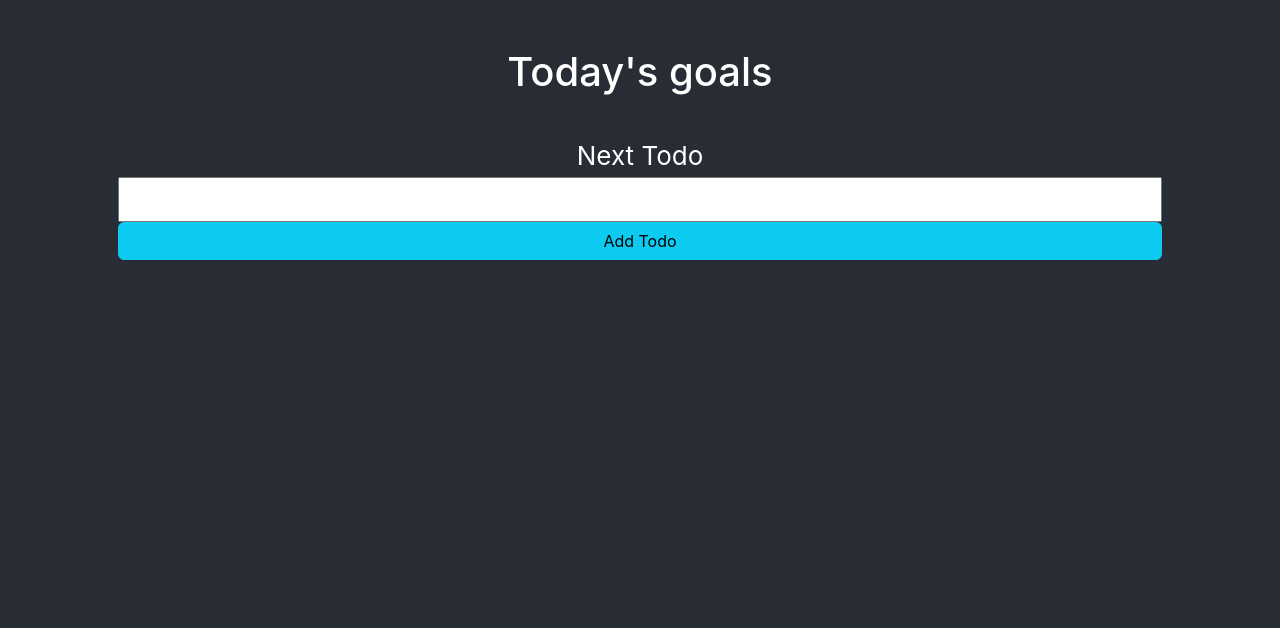
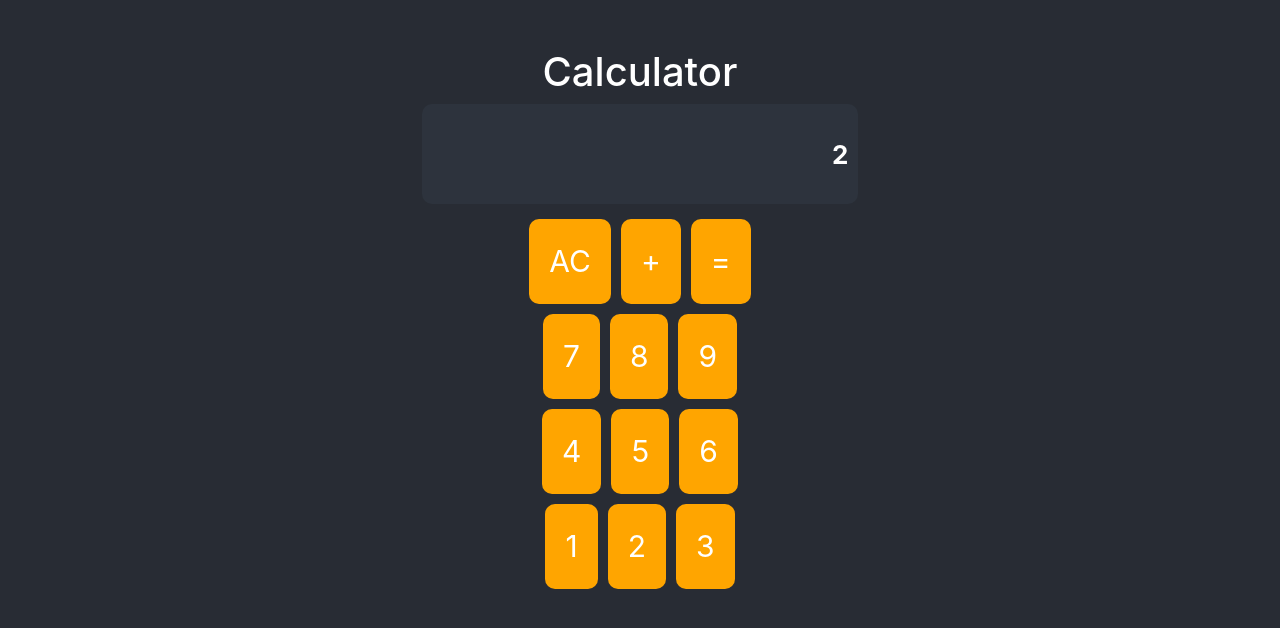
Before and after one commit to Ziva1011/small_projects, a React (Create React App) app: page / in a window 1280 px wide. Shown: the top 628 px of the page. Built offline with nearby package versions, Linux system fonts and the light colour scheme; the HTML template or start-up script is replaced by a standard one.

Commit message:
calculator only add

```diff
--- a/src/App.css
+++ b/src/App.css
@@ -27,104 +27,41 @@
   color: #61dafb;
 }
 
-@keyframes App-logo-spin {
-  from {
-    transform: rotate(0deg);
-  }
-  to {
-    transform: rotate(360deg);
-  }
+
+.screen{
+  height: 100px;
+  width: 100%;
+  margin-bottom: 10px;
+  padding: 0 10px;
+  background-color: #4357692d;
+  border-radius: 10px;
+  display: flex;
+  align-items: center;
+  justify-content: flex-end;
+  color: white;
+  font-weight: bold;
+  box-sizing: border-box;
+  max-width: 40%;
+  margin-left: auto;
+  margin-right: auto;
 }
 
-.form-todo{
-  display: flex;
-  flex-direction: column;
+.calculator-button{
+  padding:20px;
+  border-radius: 10px;
+  margin:5px;
+  font-size: 30px;
+  color: white;
+  background-color: orange;
+  border: none
+}
+
+.calculator-button:hover{
+  background-color: rgb(196, 127, 0);
 
 }
 
-.form-row{
-  display: flex;
-  flex-direction: column;
-  gap: 0.1rem;
+.button-row{
+  display:flex;
+  justify-content: center;
 }
-
-.list{
-  list-style: none;
-}
-
-.list li{
-  padding: 15px
-}
-
-
-input[type="checkbox"]{
-  cursor: pointer;
-  margin-right: 10px;
-}
-
-.checkmark {
-  position: absolute;
-  top: 0;
-  left: 0;
-  height: 25px;
-  width: 25px;
-  background-color: #eee;
-  border-radius: 50%;
-}
-
-.checkbox-wrapper{
-  display: block;
-  position: relative;
-  padding-left: 35px;
-  margin-bottom: 12px;
-  cursor: pointer;
-  font-size: 22px;
-}
-
-
-/* On mouse-over, add a grey background color */
-.checkbox-wrapper:hover input ~ .checkmark {
-  background-color: #ccc;
-}
-
-/* When the checkbox is checked, add a blue background */
-.checkbox-wrapper input:checked ~ .checkmark {
-  background-color: #2196F3;
-}
-
-/* Create the checkmark/indicator (hidden when not checked) */
-.checkmark:after {
-  content: "";
-  position: absolute;
-  display: none;
-}
-
-/* Show the checkmark when checked */
-.checkbox-wrapper input:checked ~ .checkmark:after {
-  display: block;
-}
-
-.list li:has(input:checked) label {
-  color: hsl(200, 20%, 40%);
-}
-
-/* Style the checkmark/indicator */
-.checkbox-wrapper .checkmark:after {
-  left: 9px;
-  top: 5px;
-  width: 5px;
-  height: 10px;
-  border: solid white;
-  border-width: 0 3px 3px 0;
-  -webkit-transform: rotate(45deg);
-  -ms-transform: rotate(45deg);
-  transform: rotate(45deg);
-}
-
-.checkbox-wrapper input {
-  position: absolute;
-  opacity: 0;
-  cursor: pointer;
-  height: 0;
-  width: 0;
-}
--- a/src/App.jsx
+++ b/src/App.jsx
@@ -1,46 +1,24 @@
 
 import './App.css';
 import {useState} from "react"
-import { TodoList } from "./TodoList";
-import { TodoForm } from "./TodoForm";
+import { Display } from "./Display";
+import { ButtonPanel } from "./ButtonPanel";
 
 
 function App() {
-  const [todos, setTodos] = useState([]);
+  const [total, setTotal] = useState(2);
 
-
-  const onAdd = (input) =>{
-    setTodos(currentTodos =>{
-    return [...currentTodos, {id: crypto.randomUUID(), title: input, completed: false}]
-    })
-}
-
-  const deleteTodo=(id) =>{
-    setTodos(currentTodos => {
-      return currentTodos.filter(todo => todo.id !== id)
-    })
-  }
-
-  function toggleTodo(id, completed) {
-    setTodos(currentTodos => {
-      return currentTodos.map(todo => {
-        if (todo.id === id) {
-          return { ...todo, completed }
-        }
-
-        return todo
-      })
-    })
+  const onClick = (input) =>{
+    return console.log("clicked")
   }
 
   return (
     <>
     <div className="App App-header ">
       <div className="p-4 container">
-        <h1 className="mt-4">Today's goals</h1>
-        <TodoList todos={todos} toggleTodo={toggleTodo} deleteTodo={deleteTodo}/>
-        <TodoForm onAdd={onAdd}/>
-
+        <h1 className="mt-4">Calculator</h1>
+          <Display total={total}></Display>
+          <ButtonPanel total={total} setTotal={setTotal}></ButtonPanel>
       </div>
     </div>
 
--- /dev/null
+++ b/src/Button.jsx
@@ -0,0 +1,14 @@
+import React from 'react'
+import {faTrash} from '@fortawesome/free-solid-svg-icons'
+import { FontAwesomeIcon } from '@fortawesome/react-fontawesome'
+
+export function Button({name, onClick}) {
+    return (
+       <>
+        <div >
+            <button  className="calculator-button" value={name} onClick={(e)=> onClick(e.target.value)}>{name} </button>
+        </div>
+       </>
+
+    )
+}
--- /dev/null
+++ b/src/ButtonPanel.jsx
@@ -0,0 +1,64 @@
+import React from 'react'
+import {useState} from "react"
+import {Button} from "./Button"
+
+export function ButtonPanel({setTotal,total}) {
+
+    const [digits, setDigits] = useState([]);
+    const [operation, setOperation] = useState("");
+
+    const setClear=()=>{
+      setTotal(0)
+      setDigits([])
+    }
+
+    const onAdd=()=>{
+      setOperation("+")
+    }
+
+    const onEqual=()=>{
+      console.log(digits)
+      let sum=total
+      if (digits.length!=1){
+        sum=0
+      }
+      if(operation=="+"){
+        digits.map(digit=>{
+          sum+=digit
+        })
+      }
+      setTotal(sum)
+      setDigits([])
+      setOperation("")
+    }
+
+    const setNumber=(number)=>{
+      setDigits(currentDigits=>{
+        return [...currentDigits, Number(number)]})
+    }
+
+    return (
+    <div >
+      <div className="button-row">
+        <Button name="AC" onClick={setClear}></Button>
+        <Button name="+" onClick={onAdd}></Button>
+        <Button name="=" onClick={onEqual}></Button>
+      </div>
+      <div className="button-row" >
+        <Button name="7" onClick={setNumber}></Button>
+        <Button name="8" onClick={setNumber}></Button>
+        <Button name="9" onClick={setNumber}></Button>
+      </div>
+      <div className="button-row">
+        <Button name="4" onClick={setNumber}></Button>
+        <Button name="5" onClick={setNumber}></Button>
+        <Button name="6" onClick={setNumber}></Button>
+      </div>
+      <div className="button-row">
+        <Button name="1" onClick={setNumber}></Button>
+        <Button name="2" onClick={setNumber}></Button>
+        <Button name="3" onClick={setNumber}></Button>
+      </div>
+    </div>
+    )
+}
--- /dev/null
+++ b/src/Display.jsx
@@ -0,0 +1,10 @@
+import React from 'react'
+
+export function Display({total}) {
+    return (
+       <>
+       <div className="screen">{total}</div>
+       </>
+
+    )
+}
--- a/src/TodoForm.jsx
+++ /dev/null
@@ -1,27 +0,0 @@
-import React from 'react'
-import {useState} from "react"
-
-export function TodoForm({onAdd}) {
-    const [input,setInput]= useState("");
-
-    const onSubmit = (e) =>{
-        e.preventDefault()
-
-        onAdd(input)
-        setInput("")
-    }
-
-    const onChange = (e)=>{
-        setInput(e.target.value)
-    }
-
-    return (
-    <form className="form-todo p-4" onSubmit={onSubmit}>
-        <div className="form-row">
-          <label htmlFor="item">Next Todo</label>
-          <input id="item" type="text" onChange={onChange} value={input}></input>
-        </div>
-        <button type="button" className="btn btn-info" >Add Todo</button>
-      </form>
-    )
-}
--- a/src/TodoItem.jsx
+++ /dev/null
@@ -1,23 +0,0 @@
-import React from 'react'
-import {faTrash} from '@fortawesome/free-solid-svg-icons'
-import { FontAwesomeIcon } from '@fortawesome/react-fontawesome'
-
-export function TodoItem({todo, toggleTodo, deleteTodo}) {
-    return (
-       <>
-       <li key={todo.id}>
-           <div className="checkbox-wrapper">
-            <label className="checkbox-wrapper">
-                <input checked={todo.completed} onChange={(e)=>toggleTodo(todo.id, e.target.checked)}type="checkbox"/>
-                <span className="checkmark"></span>
-            {todo.title}
-            <button type="button" onClick = {()=> deleteTodo(todo.id)} className="btn btn-danger ms-3"><FontAwesomeIcon icon={faTrash} /></button>
-
-            </label>
-            </div>
-
-          </li>
-       </>
-
-    )
-}
--- a/src/TodoList.jsx
+++ /dev/null
@@ -1,15 +0,0 @@
-import React from 'react'
-import { TodoItem } from "./TodoItem";
-
-export function TodoList({todos, toggleTodo, deleteTodo}) {
-    return (
-       <>
-       <ul className="list">
-          {todos.map(todo =>{
-            return <TodoItem key={todo.id} todo={todo} toggleTodo={toggleTodo} deleteTodo={deleteTodo}/>
-          })}
-        </ul>
-       </>
-
-    )
-}
```
